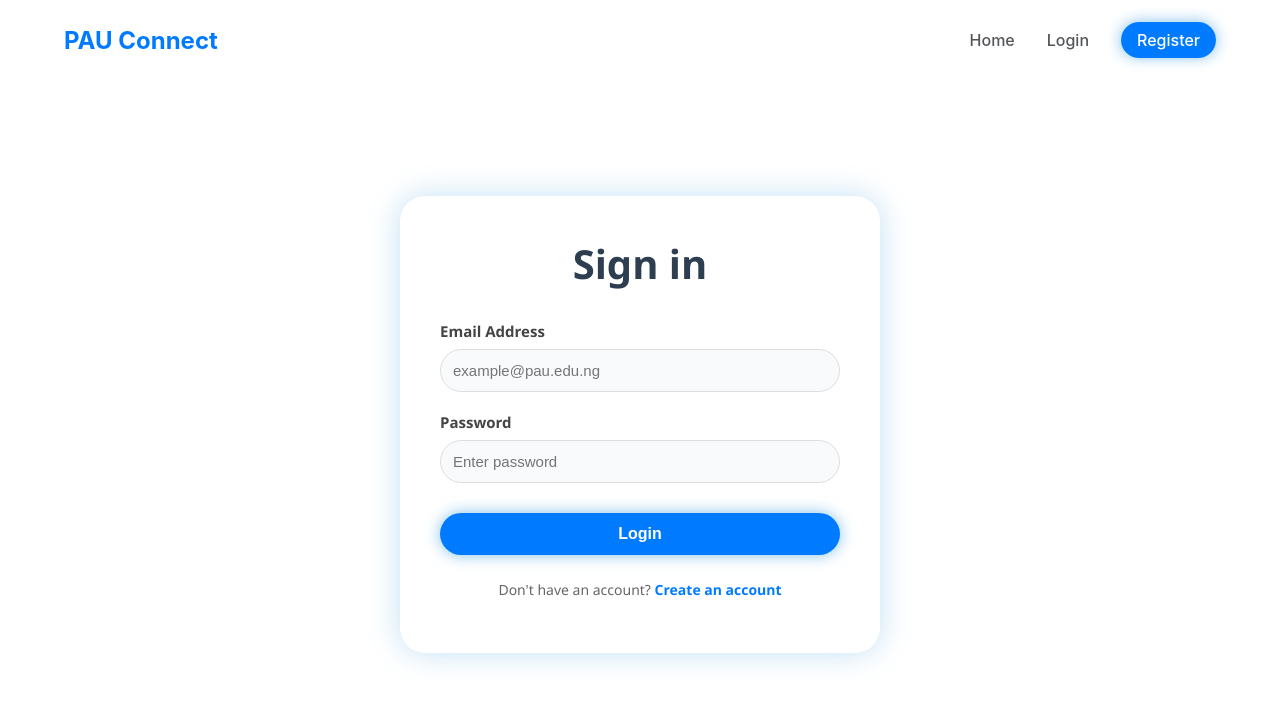
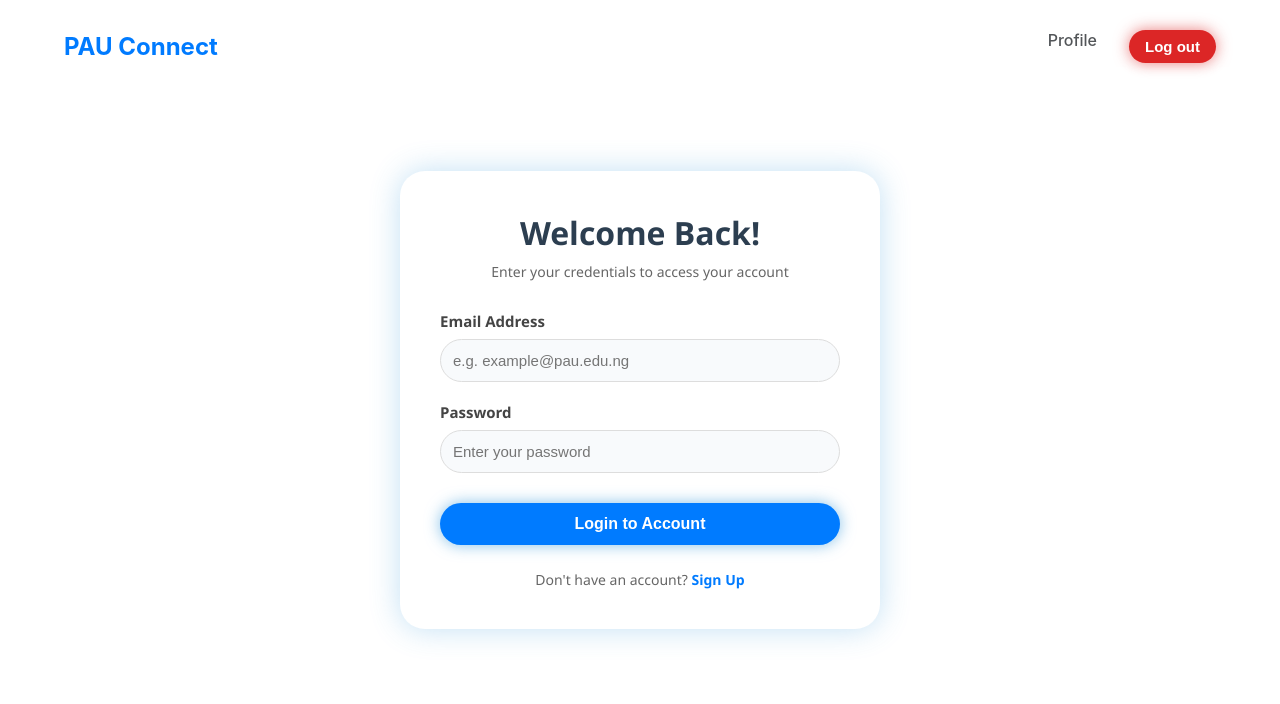
Before and after one commit to Sheismargret/COS-Group-2, a React (Create React App) app in the folder frontend/: page /Login in a window 1280 px wide. Shown: the top 704 px of the page. Built offline with nearby package versions, Linux system fonts and the light colour scheme; sample sign-in values are in the browser's storage.

Commit message:
Made functional login page and updated Navbar

```diff
--- a/frontend/src/App.js
+++ b/frontend/src/App.js
@@ -1,6 +1,7 @@
 import { Routes, Route } from 'react-router-dom';
 import Home from './pages/Home';
 import Navbar from './components/Navbar';
+import ProtectedRoute from './components/ProtectedRoute.js';
 import Register from './pages/Register.js';
 import Login from './pages/Login.js';
 import FindJobs from './pages/FindJobs.js';
@@ -14,6 +15,24 @@ function App() {
       <Routes>
         <Route path="/" element={<Home />} />
         <Route path="/Login" element={<Login />} />
+
+        {/* PROTECTED ROUTES */}
+  <Route
+    path="/FindJobs"
+    element={
+      <ProtectedRoute>
+        <FindJobs />
+      </ProtectedRoute>
+    }
+  />
+  <Route
+    path="/PostJob"
+    element={
+      <ProtectedRoute>
+        <PostJob />
+      </ProtectedRoute>
+    }
+  />
         <Route path="/Register" element={<Register />} />
         <Route path="/FindJobs" element={<FindJobs />} />
         <Route path="/PostJob" element={<PostJob />} />
--- a/frontend/src/components/Navbar.js
+++ b/frontend/src/components/Navbar.js
@@ -1,8 +1,18 @@
 import React from 'react';
 import '../styles/Navbar.css';
-import { Link } from "react-router-dom";
+import { Link, useNavigate } from "react-router-dom";
 
 const Navbar = () => {
+    const navigate = useNavigate();
+
+    // Check if the user is logged in
+    const isAuthenticated = localStorage.getItem('userToken');
+
+    const handleLogout = () => {
+        localStorage.removeItem('userToken'); // Clear the session
+        navigate('/Login'); // Redirect to login page
+    };
+
     return (
         <nav className="navbar">
             <div className="nav-logo">
@@ -10,9 +20,24 @@ const Navbar = () => {
             </div>
 
             <ul className="nav-links">
-                <li><Link to="/">Home</Link></li>
-                <li><Link to="/Login">Login</Link></li>
-                <li> <Link to="/Register" className="btn-link">Register</Link></li>
+
+                {isAuthenticated ? (
+                    /* --- Logged In State --- */
+                    <>
+                        <li><Link to="/profile">Profile</Link></li>
+                        <li>
+                            <button onClick={handleLogout} className="logout-btn">
+                                Log out
+                            </button>
+                        </li>
+                    </>
+                ) : (
+                    /* --- Logged Out State --- */
+                    <>
+                        <li><Link to="/Login">Login</Link></li>
+                        <li><Link to="/Register" className="Register-btn">Register</Link></li>
+                    </>
+                )}
             </ul>
         </nav>
     );
--- /dev/null
+++ b/frontend/src/components/ProtectedRoute.js
@@ -0,0 +1,18 @@
+import React from 'react';
+import { Navigate } from 'react-router-dom';
+
+const ProtectedRoute = ({ children }) => {
+  // This is where you check if the user is logged in.
+  // Usually, you check localStorage for a token.
+  const isAuthenticated = localStorage.getItem('userToken');
+
+  if (!isAuthenticated) {
+    // If not authenticated, redirect to login
+    return <Navigate to="/Login" replace />;
+  }
+
+  // If authenticated, render the page
+  return children;
+};
+
+export default ProtectedRoute;
--- a/frontend/src/pages/Login.js
+++ b/frontend/src/pages/Login.js
@@ -1,70 +1,71 @@
 import React, { useState } from 'react';
-import '../styles/Register.css';
+import '../styles/Login.css';
 import { Link, useNavigate } from 'react-router-dom'; // Added useNavigate for redirection
 
-const Login = () => {
+function Login() {
+  const [email, setEmail] = useState('');
+  const [password, setPassword] = useState('');
+  const [error, setError] = useState('');
+
   const navigate = useNavigate();
 
-    // State to track email and password inputs
-    const [loginData, setLoginData] = useState({
-        email: '',
-        password: ''
-    });
+  const handleLogin = (e) => {
+    e.preventDefault();
+    setError('');
 
-    // Updates state whenever a user types
-    const handleChange = (e) => {
-        setLoginData({
-            ...loginData,
-            [e.target.name]: e.target.value
-        });
-    };
-
-    const handleSubmit = (e) => {
-        e.preventDefault();
-        // Here you would normally validate with a backend
-        console.log("Logging in with:", loginData);
-
-        // After "login", you could redirect the user to a home or dashboard
-        navigate('/');
+    // Simulated login logic
+    if (email === "user@hirehub.com" && password === "password123") {
+      localStorage.setItem('userToken', 'secure-jwt-string');
+      navigate('/FindJobs');
+    } else {
+      setError('Invalid email or password. Please try again.');
+    }
   };
 
   return (
     <div className="auth-wrapper">
       <div className="auth-card">
         <div className="auth-header">
-                    <h2>Sign in</h2>
+          <h2>Welcome Back!</h2>
+          <p>Enter your credentials to access your account</p>
         </div>
-                <form className="auth-form" onSubmit={handleSubmit}>
+
+        <form className="auth-form" onSubmit={handleLogin}>
+          {error && <div className="error-message">{error}</div>}
+
           <div className="input-group">
             <label>Email Address</label>
             <input
               type="email"
-                            name="email" // Added name to match state key
-                            placeholder="example@pau.edu.ng"
-                            value={loginData.email}
-                            onChange={handleChange}
+              value={email}
+              onChange={(e) => setEmail(e.target.value)}
+              placeholder="e.g. example@pau.edu.ng"
               required
             />
           </div>
+
           <div className="input-group">
             <label>Password</label>
             <input
               type="password"
-                            name="password" // Added name to match state key
-                            placeholder="Enter password"
-                            value={loginData.password}
-                            onChange={handleChange}
+              value={password}
+              onChange={(e) => setPassword(e.target.value)}
+              placeholder="Enter your password"
               required
             />
           </div>
-                    <button type="submit" className="auth-btn">Login</button>
+
+          <button type="submit" className="auth-btn">
+            Login to Account
+          </button>
         </form>
+
         <div className="auth-footer">
-                    <p>Don't have an account? <Link to="/register">Create an account</Link></p>
+          Don't have an account? <Link to="/register">Sign Up</Link>
         </div>
       </div>
     </div>
   );
-};
+}
 
 export default Login;
--- /dev/null
+++ b/frontend/src/styles/Login.css
@@ -0,0 +1,122 @@
+
+
+/* Container to center everything on the screen */
+.auth-wrapper {
+    display: flex;
+    justify-content: center;
+    align-items: center;
+    min-height: 100vh;
+    font-family: 'Segoe UI', Tahoma, Geneva, Verdana, sans-serif;
+}
+
+/* The white card containing the form */
+.auth-card {
+    background: #ffffff;
+    padding: 40px;
+    border-radius: 25px;
+    box-shadow: 0 0 30px rgba(52, 152, 219, 0.3);
+    width: 100%;
+    max-width: 400px;
+}
+
+.auth-header {
+    text-align: center;
+    margin-bottom: 30px;
+}
+
+.auth-header h2 {
+    margin: 0;
+    color: #2c3e50;
+    font-size: 32px; /* Slightly adjusted for "Welcome Back" sizing */
+}
+
+.auth-header p {
+    color: #666;
+    font-size: 14px;
+    margin-top: 8px;
+}
+
+/* Form Layout */
+.auth-form {
+    display: flex;
+    flex-direction: column;
+    gap: 20px;
+}
+
+.input-group {
+    display: flex;
+    flex-direction: column;
+    gap: 8px;
+}
+
+.input-group label {
+    font-size: 15px;
+    font-weight: 600;
+    color: #444;
+    text-align: left;
+}
+
+.input-group input {
+    padding: 12px;
+    border: 1.5px solid #ddd;
+    border-radius: 25px;
+    font-size: 15px;
+    transition: border-color 0.3s ease;
+}
+
+.input-group input:focus {
+    outline: none;
+    border-color: #007bff;
+    box-shadow: 0 0 15px rgba(52, 152, 219, 0.4);
+}
+
+/* Error Message - Styled to match the auth-card aesthetic */
+.error-message {
+    background-color: #fee2e2;
+    color: #dc2626;
+    padding: 10px;
+    border-radius: 25px;
+    font-size: 0.85rem;
+    font-weight: 600;
+    margin-bottom: 15px;
+    text-align: center;
+    border: 1px solid #fecaca;
+}
+
+/* The Button */
+.auth-btn {
+    background-color: #007bff;
+    color: white;
+    padding: 12px;
+    border: none;
+    border-radius: 25px;
+    font-size: 16px;
+    font-weight: 600;
+    cursor: pointer;
+    margin-top: 10px;
+    box-shadow: 0 0 15px rgba(52, 152, 219, 0.6);
+    transition: transform 0.3s ease, box-shadow 0.3s ease, background-color 0.3s ease-in-out;
+}
+
+.auth-btn:hover {
+    background-color: #0056b3;
+    box-shadow: 0 0 25px rgba(52, 152, 219, 0.9);
+    transform: translateY(-2px);
+}
+
+.auth-footer {
+    margin-top: 25px;
+    text-align: center;
+    font-size: 14px;
+    color: #666;
+}
+
+.auth-footer a {
+    color: #007bff;
+    text-decoration: none;
+    font-weight: 600;
+}
+
+.auth-footer a:hover {
+    text-decoration: underline;
+}
--- a/frontend/src/styles/Navbar.css
+++ b/frontend/src/styles/Navbar.css
@@ -46,7 +46,7 @@
     text-shadow: 0 0 25px rgba(52, 152, 219, 0.9);
 }
 
-.btn-link {
+.Register-btn {
     padding: 0.5rem 1rem;
     background-color: #007bff;
     color: #fff !important;
@@ -56,7 +56,25 @@
     transition: all 0.2s ease-in-out;
 
 }
-.btn-link:hover {
+.Register-btn:hover {
     background-color: #0056b3;
     box-shadow: 0 0 25px rgba(52, 152, 219, 0.9);
 }
+
+.logout-btn {
+    padding: 0.5rem 1rem;
+    background-color: #dc2626;
+    color: #fff !important;
+    border-radius: 25px;
+    box-shadow: 0 0 15px rgba(220, 38, 38, 0.6);
+    border: none;
+    cursor: pointer;
+    transition: all 0.2s ease-in-out;
+    font-weight: 600;
+    font-size: 15px;
+}
+
+.logout-btn:hover {
+    background-color: #b91c1c;
+    box-shadow: 0 0 25px rgba(220, 38, 38, 0.9);
+}
--- a/frontend/src/styles/Register.css
+++ b/frontend/src/styles/Register.css
@@ -67,7 +67,7 @@
     outline: none;
     border-color: #007bff; /* PAU Blue or similar */
     box-shadow: 0 0 15px rgba(52, 152, 219, 0.4);
-    transition: all 0.4s ease-in-out;
+    transition: all 0.2s ease-in-out;
 }
 
 /* The Button */
@@ -91,7 +91,7 @@
     background-color: #0056b3;
     box-shadow: 0 0 25px rgba(52, 152, 219, 0.9);
     transform: translateY(-2px); /* Slight lift effect */
-    transition: all 0.4s ease-in-out;
+    transition: all 0.2s ease-in-out;
 }
 
 .auth-footer {
```
Lines whose indentation alone changed are shown as unchanged.
